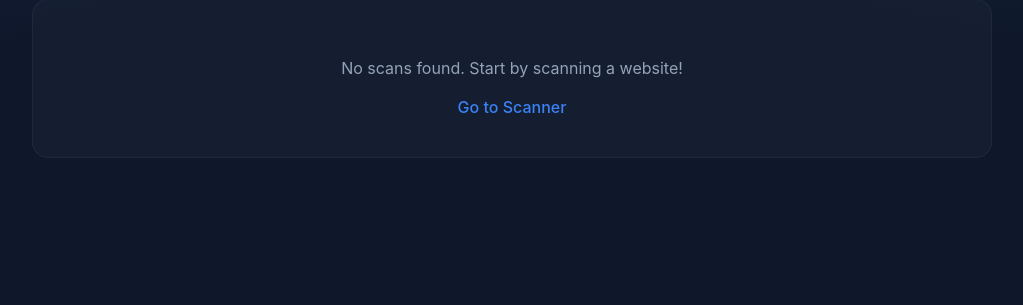
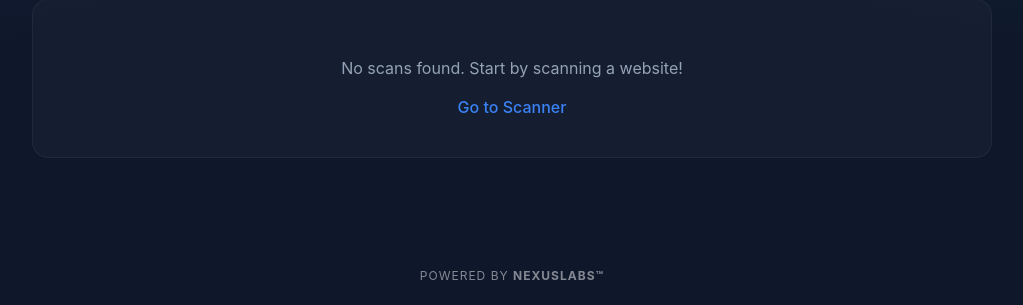
Before and after one commit to Anubhab-1/sentinel-ai, a Flask app: page /history in a window 1280 px wide. Shown: the part 495-800 px from the top of the page, without its empty margins (128-1151 px from the left). Run offline with Flask 3, Linux system fonts and the light colour scheme; some libraries are stand-ins or nearby versions.

Commit message:
Add NexusLabs Attribution

```diff
--- a/app.py
+++ b/app.py
@@ -338,15 +338,14 @@ class PDFReport(FPDF):
         # Subtitle
         self.set_font('Arial', '', 10)
         self.set_text_color(200, 200, 200)
-        self.cell(0, 5, 'Advanced Security Scanner & Audit Tool', 0, 1, 'L', fill=False)
+        self.cell(0, 5, 'Advanced Security Scanner & Audit Tool | NexusLabs™', 0, 1, 'L', fill=False)
 
         self.ln(15)
 
-    def footer(self):
         self.set_y(-15)
         self.set_font('Arial', 'I', 8)
         self.set_text_color(128)
-        self.cell(0, 10, f'Page {self.page_no()}', 0, 0, 'C')
+        self.cell(0, 10, f'Page {self.page_no()} | NexusLabs™ Security', 0, 0, 'C')
 
 @app.route("/download/<int:scan_id>")
 def download_pdf(scan_id):
--- a/templates/history.html
+++ b/templates/history.html
@@ -68,6 +68,13 @@
         {% endif %}
     </div>
 
+    </div>
+
+    <div
+        style="text-align: center; margin-top: 50px; margin-bottom: 30px; opacity: 0.5; font-size: 12px; letter-spacing: 1px;">
+        POWERED BY <b>NEXUSLABS™</b>
+    </div>
+
     <script id="chart-data" type="application/json">
 {
     "labels": {{ labels | safe }},
--- a/templates/index.html
+++ b/templates/index.html
@@ -60,6 +60,10 @@
             <div id="findingsList"></div>
 
         </div>
+    </div>
+
+    <div style="text-align: center; margin-top: 50px; opacity: 0.5; font-size: 12px; letter-spacing: 1px;">
+        POWERED BY <b>NEXUSLABS™</b>
     </div>
 
     <script>
```
Also changed, not shown: README.md.
